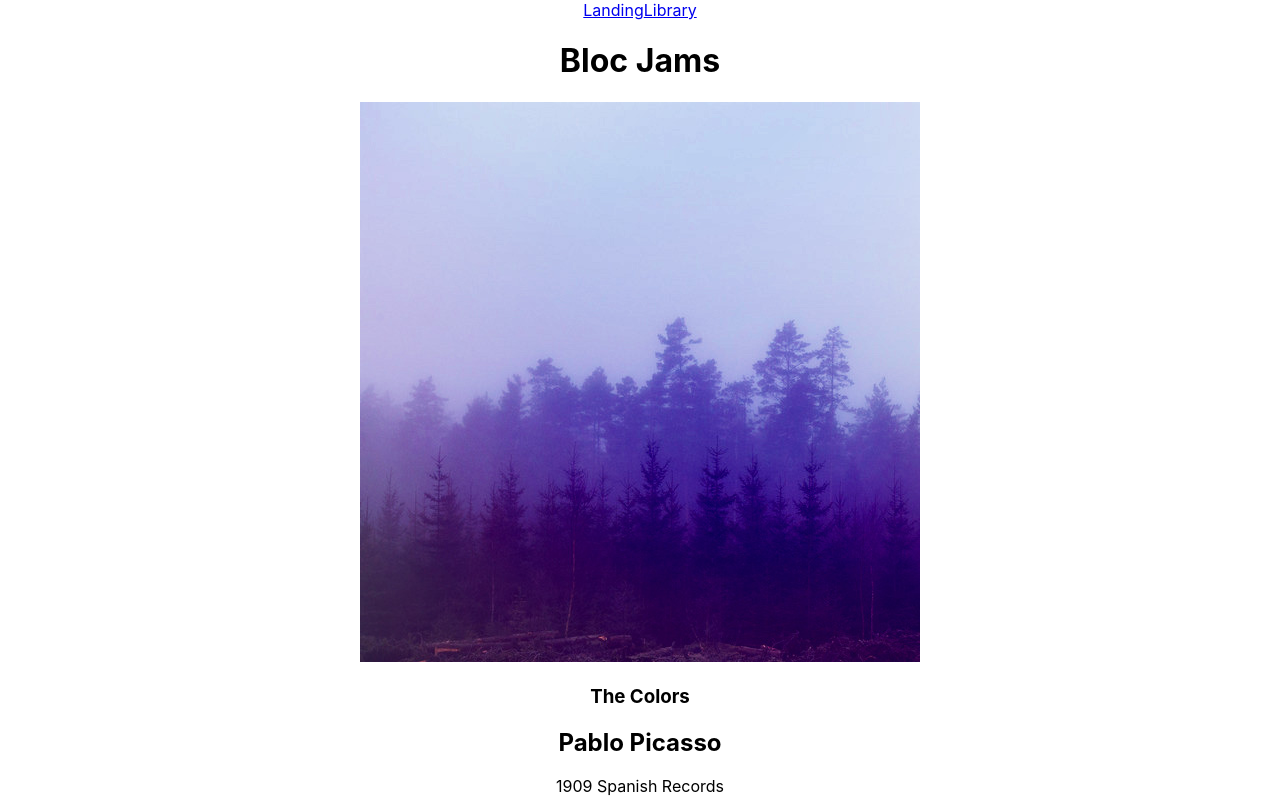
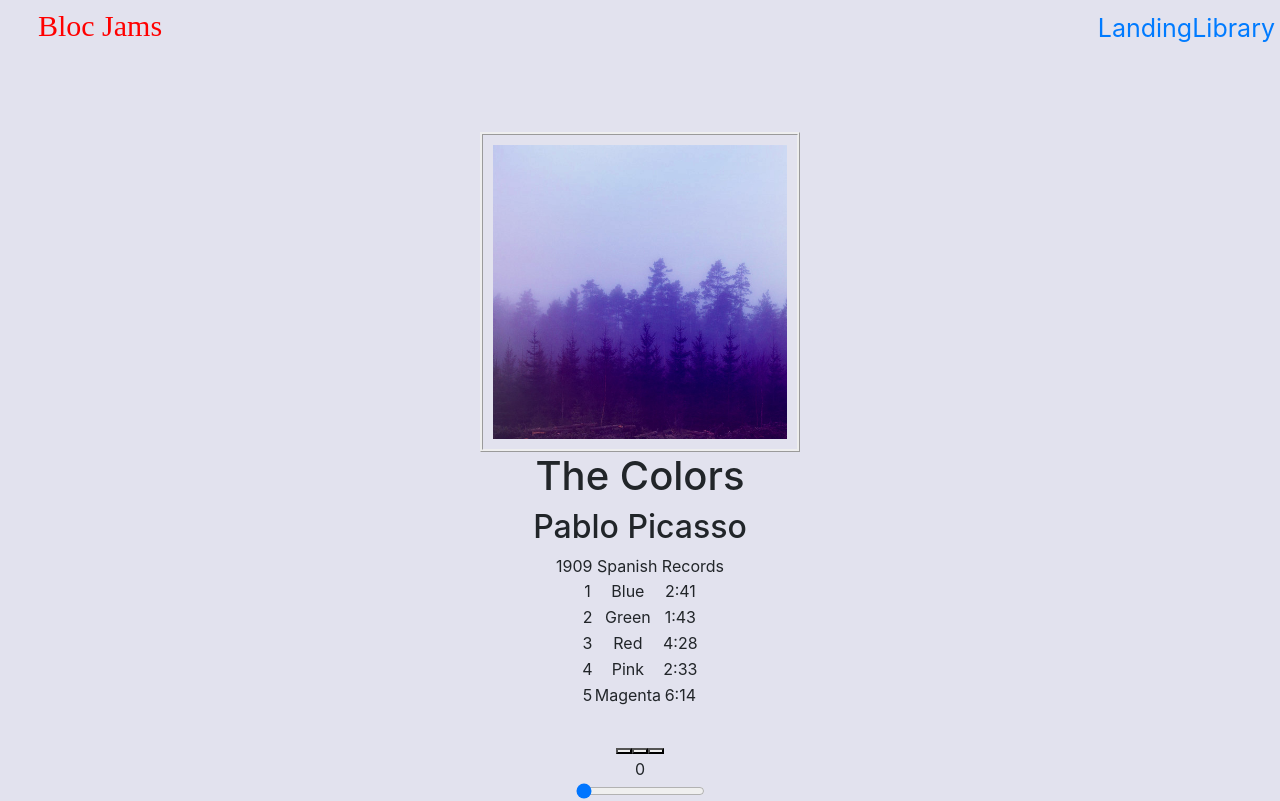
Before and after one commit to ssbc0882/bloc-jams-react, a React (Create React App) app: page /album/the-colors in a window 1280 px wide. Shown: the top 801 px of the page. Built offline with nearby package versions, Linux system fonts and the light colour scheme; some icons are missing.

Commit message:
added styles to bloc jams website

```diff
--- a/package.json
+++ b/package.json
@@ -3,7 +3,9 @@
   "version": "0.1.0",
   "private": true,
   "dependencies": {
+    "bootstrap": "^4.1.3",
     "react": "^16.6.0",
+    "react-bootstrap": "^0.32.4",
     "react-dom": "^16.6.0",
     "react-router-dom": "^4.3.1",
     "react-scripts": "2.0.5"
--- a/src/App.css
+++ b/src/App.css
@@ -1,5 +1,6 @@
 .App {
   text-align: center;
+  background-color:#e2e2ee;
 }
 
 .App-logo {
@@ -7,7 +8,7 @@
   height: 40vmin;
 }
 
-.App-header {
+/* .App-header {
   background-color: #282c34;
   min-height: 100vh;
   display: flex;
@@ -16,10 +17,117 @@
   justify-content: center;
   font-size: calc(10px + 2vmin);
   color: white;
+} */
+.siteName {
+  font-size: 30px;
+  color: red;
+  font-family: cursive;
+  position: relative;
+  bottom: 60px;
+  width: 200px;
+}
+.App-link {
+  color:white;
 }
 
-.App-link {
-  color: #61dafb;
+.bloc-logo-img {
+  height: 200px;
+  position: relative;
+}
+
+/* nav section */
+.Links {
+  text-align: right;
+  position: relative;
+  padding-bottom: 20px;
+  padding-top: 10px;
+  padding-right: 5px;
+  font-size: 25px;
+}
+
+nav a:hover {
+  color: black;
+}
+
+/* landing section */
+
+.hero-title {
+
+  font-size: 60px;
+ padding-bottom: 20px;
+}
+
+.point {
+  display: inline-block;
+  padding: 15px;
+  width: 20%;
+}
+
+.point-title {
+  font-size: 20px;
+}
+
+.point-description {
+  font-size: 16px;
+  display: inline-block;
+}
+
+.selling-points {
+  padding-bottom: 10px;
+  text-align: center;
+  font-size: 12px;
+}
+
+.icons {
+  font-size: 40px;
+  padding-top: 20px;
+}
+
+/* library section */
+.library {
+  text-align: center;
+  padding-top: 5px;
+  padding-bottom: 10px;
+
+}
+
+.library-album-info {
+  padding: 15px;
+}
+.album-cover {
+  width: 25%;
+  padding: 10px;
+  display: inline-block;
+  margin: auto;
+}
+
+/* different album section */
+
+#album-cover-art {
+  width: 25%;
+  margin: auto;
+  padding: 10px;
+  border-style: ridge;
+}
+
+#song-list {
+  font-size: 16px;
+  text-align: center;
+  margin: auto;
+  padding-top: 15px;
+  padding-bottom: 10px;
+}
+
+.album {
+  padding-top: 20px;
+}
+
+/* player bar */
+
+.player-bar {
+  padding: 25px;
+  margin:auto;
+  font-size: 16px;
 }
 
 @keyframes App-logo-spin {
--- a/src/App.js
+++ b/src/App.js
@@ -11,10 +11,12 @@ class App extends Component {
       <div className="App">
         <header>
           <nav>
-            <Link to='/'>Landing</Link>
-            <Link to='/library'>Library</Link>
+            <div className="Links">
+              <Link to='/'>Landing</Link>
+              <Link to='/library'>Library</Link>
+            </div>
           </nav>
-          <h1>Bloc Jams</h1>
+          <h1 className="siteName">Bloc Jams</h1>
         </header>
         <main>
           <Route exact path="/" component={Landing} />
--- a/src/components/Album.js
+++ b/src/components/Album.js
@@ -1,6 +1,7 @@
 import React, { Component } from 'react';
 import albumData from './../data/albums';
 import PlayerBar from './PlayerBar';
+// import { Row, Col, Image, Table } from 'react-bootstrap';
 
 class Album extends Component {
     constructor(props) {
--- a/src/components/Landing.js
+++ b/src/components/Landing.js
@@ -2,20 +2,26 @@ import React from 'react';
 
 const Landing = () => (
     <section className="landing">
-        <h1 className="hero-title">Turn the music up!</h1>
+        <div className="bloc-logo">
+            <img className="bloc-logo-img" src='assets/images/bloc_jams_logo.png' alt="Bloc Jams logo" />
+            <h1 className="hero-title">Turn the music up!</h1>
+        </div>
 
         <section className="selling-points">
             <div className="point">
                 <h2 className="point-title">Choose your music</h2>
                 <p className="point-description">The world is full of music; why should you have to listen to music that someone else chose?</p>
+                <span className="icons ion-music-note"></span>
             </div>
             <div className="point">
                 <h2 className="point-title">Unlimited, streaming, ad-free</h2>
                 <p className="point-description">No arbitrary limits. No distractions.</p>
+                <span className="icons ion-play"></span>
             </div>
             <div className="point">
                 <h2 className="point-title">Mobile enabled</h2>
                 <p className="point-description">Listen to your music on the go. This streaming service is available on all mobile platforms.</p>
+                <span className="icons ion-iphone"></span>
             </div>
         </section>
     </section>
--- a/src/components/Library.js
+++ b/src/components/Library.js
@@ -13,7 +13,7 @@ class Library extends Component {
                 {
                     this.state.albums.map((album, index) =>
                         <Link to={`/album/${album.slug}`} key={index}>
-                            <img src={album.albumCover} alt={album.title} />
+                            <img src={album.albumCover} alt={album.title} className="album-cover" />
                             <div>{album.title}</div>
                             <div>{album.artist}</div>
                             <div>{album.songs.length} songs</div>
--- a/src/index.js
+++ b/src/index.js
@@ -1,3 +1,4 @@
+import 'bootstrap/dist/css/bootstrap.css'
 import React from 'react';
 import ReactDOM from 'react-dom';
 import { BrowserRouter } from 'react-router-dom';
```
Also changed, not shown: src/index.css (line endings or trailing spaces).
